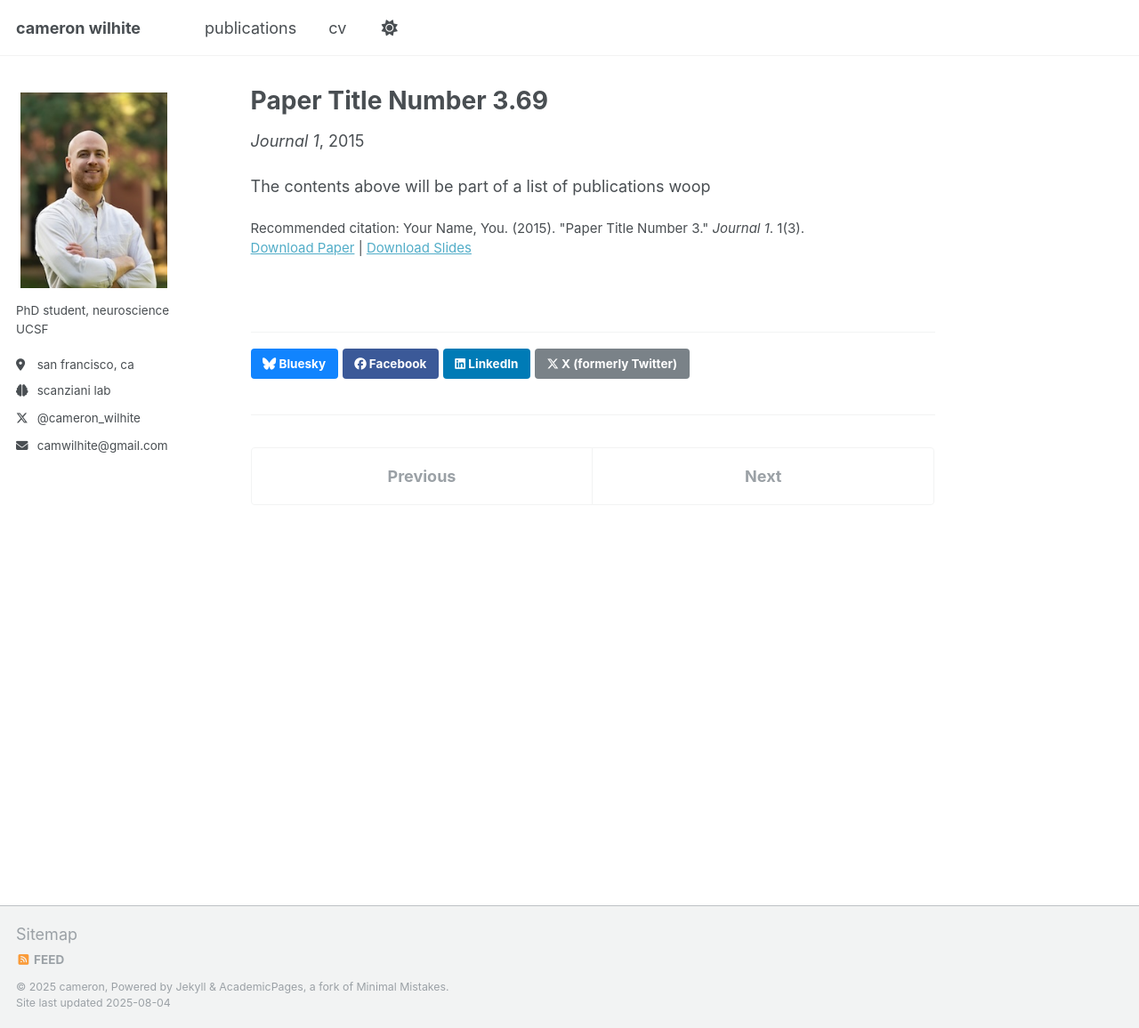
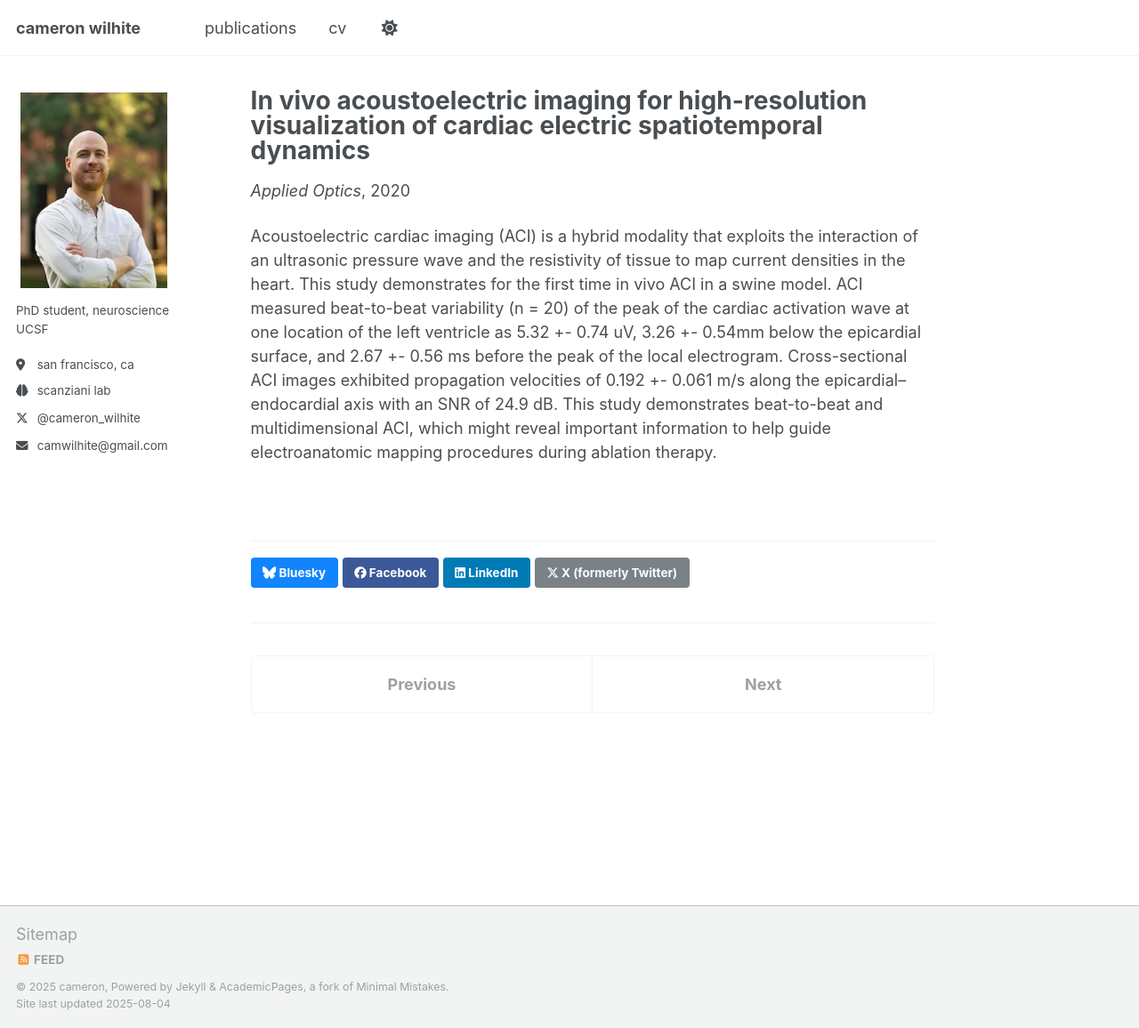
Before and after one commit to camwilhite/camwilhite.github.io, a Jekyll site: the page built from _publications/2015-10-01-paper-title-number-3.md, in a window 1280 px wide and 1156 px high. Shown: the whole window at 89% size. Built offline with Jekyll 4.4.1, drawn with Linux system fonts in a browser that asks for light colours; a script that is not in the unit is left out.

Commit message:
Update 2015-10-01-paper-title-number-3.md

```diff
--- a/_publications/2015-10-01-paper-title-number-3.md
+++ b/_publications/2015-10-01-paper-title-number-3.md
@@ -1,14 +1,14 @@
 ---
-title: "Paper Title Number 3.69"
+title: "In vivo acoustoelectric imaging for high-resolution visualization of cardiac electric spatiotemporal dynamics"
 collection: publications
 category: manuscripts
 permalink: /publication/2015-10-01-paper-title-number-3
-excerpt: 'This paper is about the number 3. The number 4 is left for future work.'
-date: 2015-10-01
-venue: 'Journal 1'
-slidesurl: 'http://academicpages.github.io/files/slides3.pdf'
-paperurl: 'http://academicpages.github.io/files/paper3.pdf'
-citation: 'Your Name, You. (2015). &quot;Paper Title Number 3.&quot; <i>Journal 1</i>. 1(3).'
+excerpt:
+date: 2020-12-11
+venue: 'Applied Optics'
+slidesurl:
+paperurl: 'https://opg.optica.org/ao/abstract.cfm?uri=ao-59-36-11292'
+citation:
 ---
 
-The contents above will be part of a list of publications woop
+Acoustoelectric cardiac imaging (ACI) is a hybrid modality that exploits the interaction of an ultrasonic pressure wave and the resistivity of tissue to map current densities in the heart. This study demonstrates for the first time in vivo ACI in a swine model. ACI measured beat-to-beat variability (n = 20) of the peak of the cardiac activation wave at one location of the left ventricle as 5.32 +- 0.74 uV, 3.26 +- 0.54mm below the epicardial surface, and 2.67 +- 0.56 ms before the peak of the local electrogram. Cross-sectional ACI images exhibited propagation velocities of 0.192 +- 0.061 m/s along the epicardial–endocardial axis with an SNR of 24.9 dB. This study demonstrates beat-to-beat and multidimensional ACI, which might reveal important information to help guide electroanatomic mapping procedures during ablation therapy.
```
